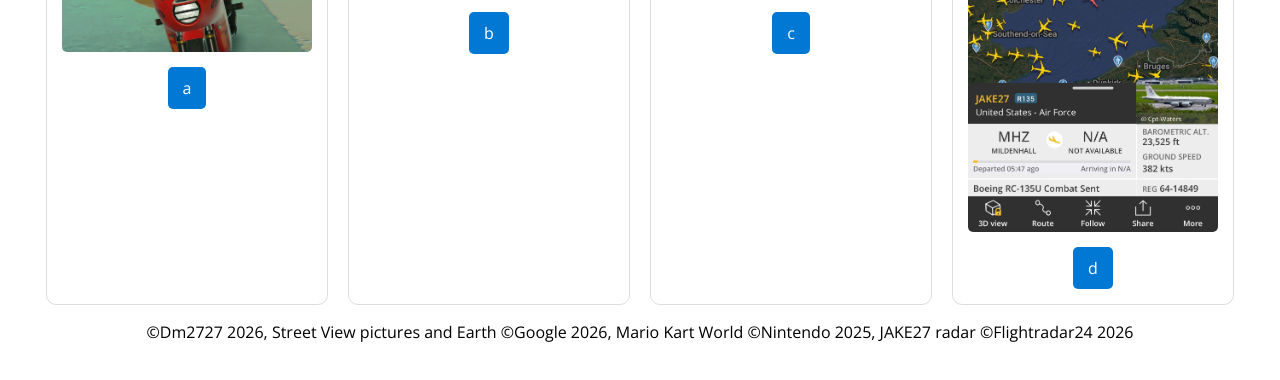
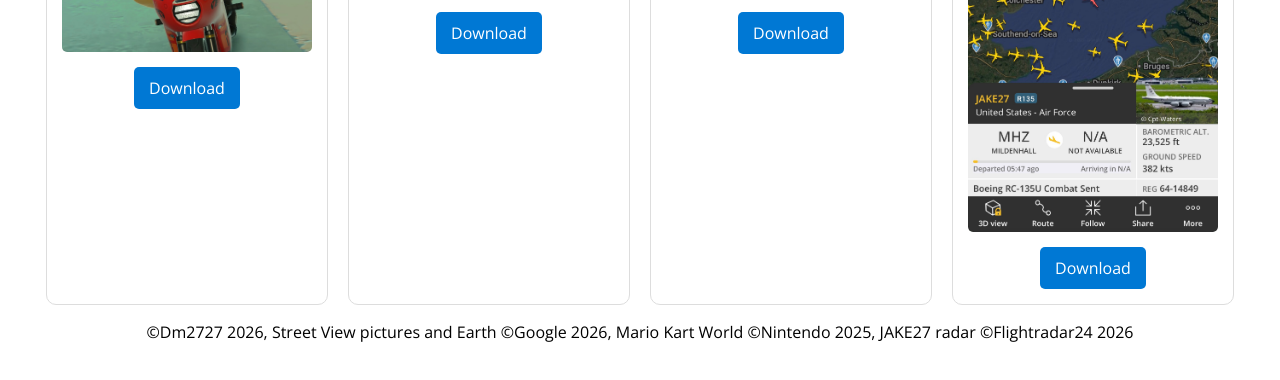
Before and after one commit to Dm2727/dm2727.org.uk, a plain HTML site: page downloads/index.html in a window 1280 px wide. Shown: the part 292-672 px from the top of the page. Drawn offline with nearby package versions, Linux system fonts and the light colour scheme.

Commit message:
Download from abcd

```diff
--- a/downloads/index.html
+++ b/downloads/index.html
@@ -55,7 +55,7 @@
             <img src="IMG_0431.jpeg" alt="My profile picture (Mario Kart World para-biddybud)">
             <br>
             <a href="IMG_0431.jpeg" download class="download-btn">
-                a
+                Download
             </a>
         </div>
 
@@ -63,7 +63,7 @@
             <img src="Add a subheading.png" alt="PH Siren Map 3.11.1 Promo 1">
             <br>
             <a href="Add a subheading.png" download class="download-btn">
-                b
+                Download
             </a>
         </div>
 
@@ -71,7 +71,7 @@
             <img src="4x E2S….png" alt="PH Siren Map 3.11.1 Promo 2">
             <br>
             <a href="4x E2S….png" download class="download-btn">
-                c
+                Download
             </a>
         </div>
 
@@ -79,7 +79,7 @@
             <img src="IMG_1475.jpeg" alt="RC-135U North Sea JAKE27">
             <br>
             <a href="IMG_1475.jpeg" download class="download-btn">
-                d
+                Download
             </a>
         </div>
 
```
